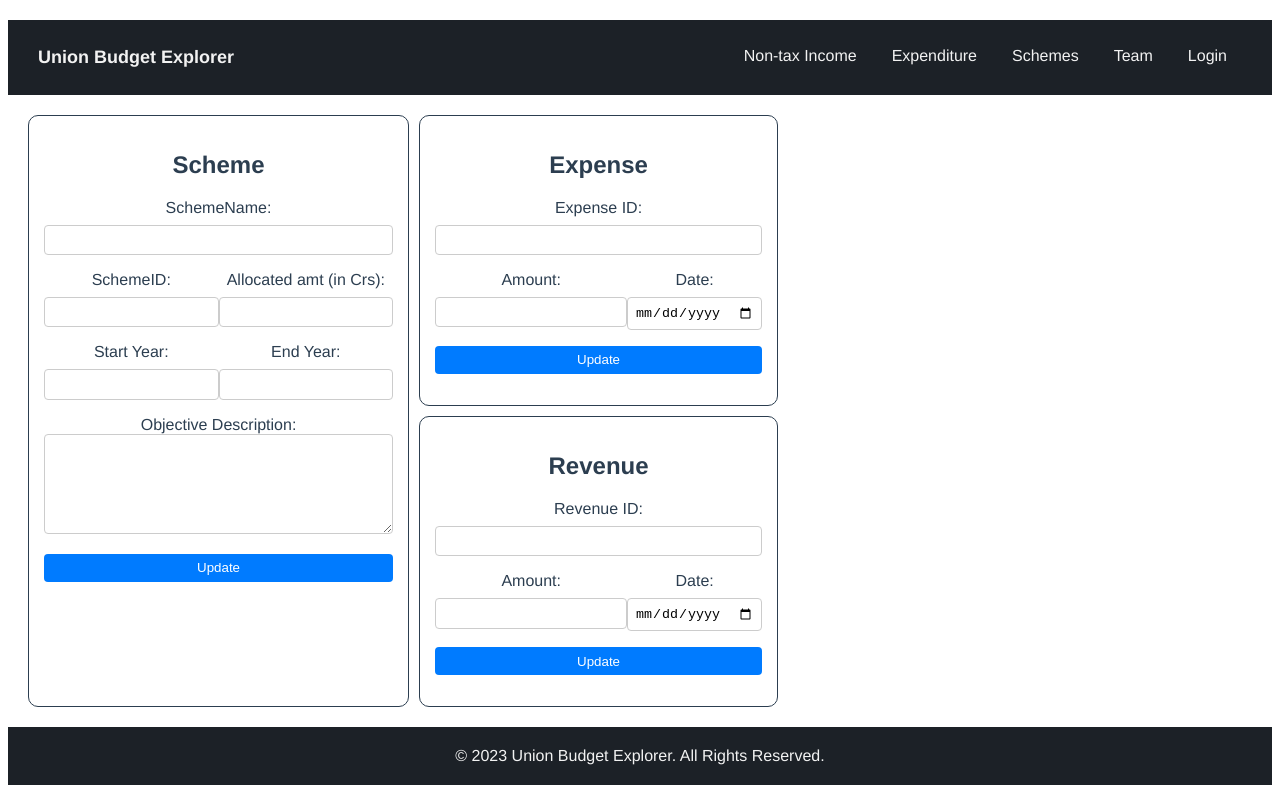
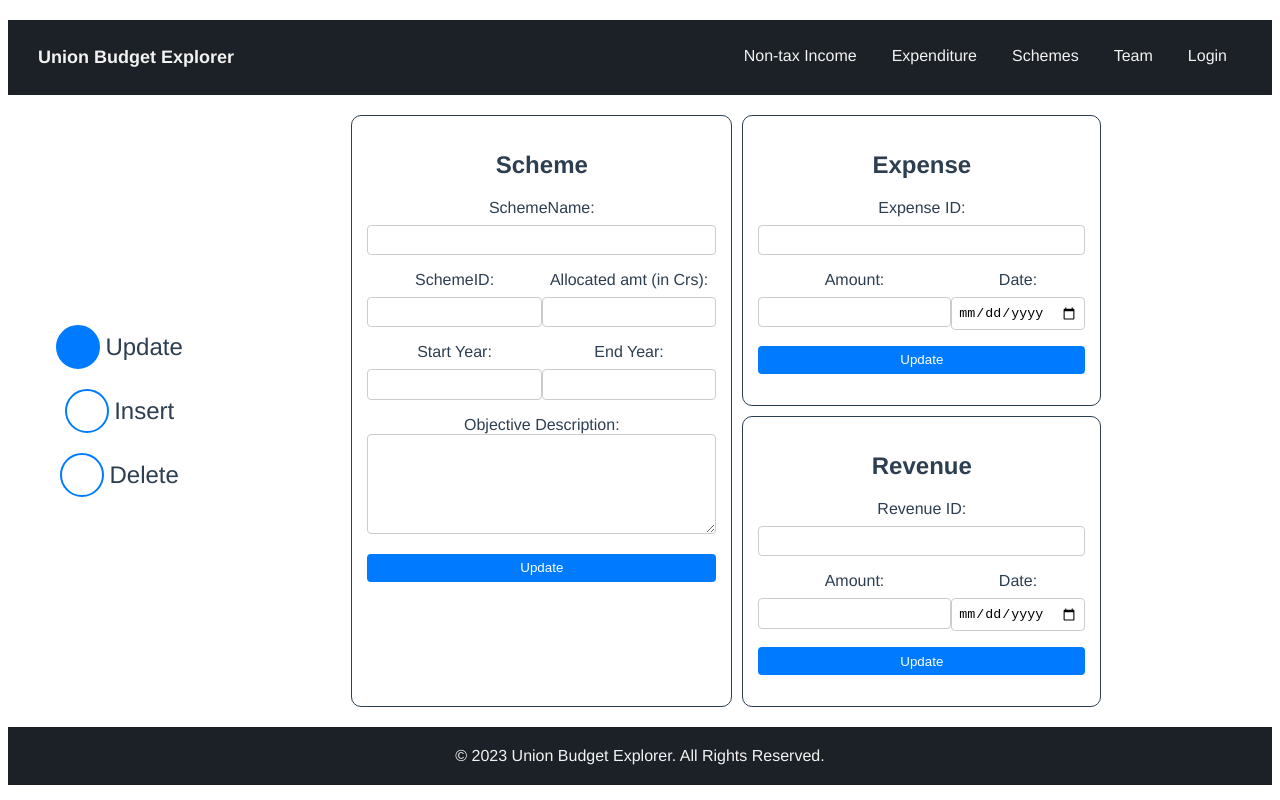
Before and after one commit to Hariprasath8064/Union-Budget-Explorer, a Vue app in the folder Frontend/: page /Admin in a window 1280 px wide. Built offline with nearby package versions, Linux system fonts and the light colour scheme.

Commit message:
Admin dashboard v1

```diff
--- a/Frontend/src/components/Admin/Admin.vue
+++ b/Frontend/src/components/Admin/Admin.vue
@@ -1,17 +1,86 @@
 <template>
-  <Update />
+  <div class="container">
+    <div class="choice">
+      <label>
+        <input type="radio" v-model="selectedOption" value="update" />
+        <span class="radio-label"></span>
+        Update
+      </label>
+      <label>
+        <input type="radio" v-model="selectedOption" value="insert" />
+        <span class="radio-label"></span>
+        Insert
+      </label>
+      <label>
+        <input type="radio" v-model="selectedOption" value="delete" />
+        <span class="radio-label"></span>
+        Delete
+      </label>
+    </div>
+    <div class="selected-component">
+      <component :is="selectedOption" />
+    </div>
+  </div>
 </template>
 
 <script>
-  import Update from '@/components/Admin/Updatez/Update.vue'
-  export default{
-    components: {
-      Update,
+import Update from '@/components/Admin/Updatez/Update.vue';
 
-    }
-  }
+export default {
+  components: {
+    Update,
+  },
+  data() {
+    return {
+      selectedOption: 'update', // Default to 'Update'
+    };
+  },
+};
 </script>
 
-<style>
+<style scoped>
+.container {
+  display: flex;
+  gap: 100px;
+}
 
+.choice {
+  display: flex;
+  flex-direction: column;
+  align-items: center;
+  justify-content: center;
+  gap: 20px;
+  width: 300px;
+}
+
+.choice >>> .radio-label {
+  font-size: 44px;
+  display: inline-block;
+  width: 40px;
+  height: 40px;
+  border: 2px solid #007BFF;
+  border-radius: 50%;
+  margin-right: 5px;
+  vertical-align: middle;
+}
+
+/* Customize radio button appearance */
+.choice input[type="radio"] {
+  display: none;
+}
+
+.choice label {
+  display: flex;
+  align-items: center;
+  cursor: pointer;
+  font-size: 24px; /* Set your desired font size here */
+}
+
+.choice input[type="radio"]:checked + .radio-label {
+  background-color: #007BFF; /* Customize the fill color when checked */
+}
+
+.selected-component {
+  width: 100%;
+}
 </style>
--- /dev/null
+++ b/Frontend/src/components/Admin/Delete/Delete.vue
@@ -0,0 +1,134 @@
+<template>
+  <div class="main-body">
+    <div class="title">
+      <h2>Scheme</h2>
+    </div>
+    <div class="form-container">
+      <form @submit.prevent="submitForm">
+        <div class="form-group">
+          <label for="SchemeName">SchemeName:</label>
+          <input type="text" id="SchemeName" v-model="formData.Scheme_name" required />
+        </div>
+
+        <div class="column-group">
+          <div class="form-group">
+            <label for="schemeID">SchemeID:</label>
+            <input type="text" id="schemeID" v-model="formData.Scheme_id" required />
+          </div>
+
+          <div class="form-group">
+            <label for="allocatedAmt">Allocated amt (in Crs):</label>
+            <input type="text" id="allocatedAmt" v-model="formData.Allocated_amount" required />
+          </div>
+        </div>
+
+        <div class="column-group">
+          <div class="form-group">
+            <label for="startYr">Start Year:</label>
+            <input type="text" id="startYr" v-model="formData.Start_year" required />
+          </div>
+
+          <div class="form-group">
+            <label for="endYr">End Year:</label>
+            <input type="text" id="endYr" v-model="formData.End_year" required />
+          </div>
+        </div>
+
+        <div class="form-group" style="display: block;">
+          <label for="ObjDesc">Objective Description:</label>
+          <textarea id="ObjDesc" v-model="formData.Objective_description" required></textarea>
+        </div>
+
+        <div class="form-group">
+          <button type="submit">Update</button>
+        </div>
+      </form>
+    </div>
+  </div>
+</template>
+
+<script>
+import axios from 'axios';
+export default {
+  data() {
+    return {
+      formData: {
+        Scheme_id: '',
+        Scheme_name: '',
+        Start_year: '',
+        End_year: '',
+        Objective_description: '',
+        Allocated_amount: ''
+      },
+    };
+  },
+  methods: {
+    async submitForm() {
+      this.formData.Allocated_amount = parseInt(this.formData.Allocated_amount, 10);
+      this.formData.Scheme_id = parseInt(this.formData.Scheme_id, 10);
+      this.formData.Start_year = parseInt(this.formData.Start_year, 10);
+      this.formData.End_year = parseInt(this.formData.End_year, 10);
+      console.log('Form submitted with data:', this.formData);
+      try {
+        const response = await axios.post('http://localhost:5000/admin/updatescheme', this.formData)
+
+        console.log('API response:', response.status, response.statusText, response.data);
+
+      } catch (error) {
+        console.error('Error submitting form:', error);
+      }
+    },
+  },
+};
+</script>
+
+<style scoped>
+
+.main-body{
+  border-radius: 10px;
+  border: 1px solid #2c3e50;
+  padding: 15px;
+  max-width: 400px;
+}
+.form-container {
+  max-width: 400px;
+}
+
+.column-group {
+  display: flex;
+  flex-direction: row;
+  justify-content: space-between;
+}
+
+.form-group {
+  display: flex;
+  flex-direction: column;
+  margin-bottom: 1em;
+}
+
+label {
+  margin-bottom: 0.5em;
+}
+
+input,
+textarea {
+  width: 100%;
+  padding: 0.5em;
+  box-sizing: border-box;
+  border: 1px solid #ccc;
+  border-radius: 4px;
+}
+
+textarea {
+  height: 100px;
+}
+
+button {
+  padding: 0.5em 1em;
+  background-color: #007BFF;
+  color: #fff;
+  border: none;
+  border-radius: 4px;
+  cursor: pointer;
+}
+</style>
--- a/Frontend/src/components/Admin/Updatez/Revenue.vue
+++ b/Frontend/src/components/Admin/Updatez/Revenue.vue
@@ -7,7 +7,7 @@
       <form @submit.prevent="submitForm">
         <div class="form-group">
           <label for="RevenueID">Revenue ID:</label>
-          <input type="text" id="RevenueID" v-model="formData.RevenueID" required />
+          <input type="text" id="RevenueID" v-model="formData.Revenue_id" required />
         </div>
 
         <div class="column-group">
@@ -18,7 +18,7 @@
 
           <div class="form-group">
             <label for="date">Date:</label>
-            <input type="date" id="date" v-model="formData.Date" required />
+            <input type="date" id="date" v-model="formData.Collection_date" required />
           </div>
         </div>
 
@@ -31,20 +31,31 @@
 </template>
 
 <script>
+import axios from 'axios';
+
 export default {
   data() {
     return {
       formData: {
-        RevenueID: '',
+        Revenue_id: '',
         Amount: '',
-        Date: '',
+        Collection_date: '', // Corrected spelling here
       },
     };
   },
   methods: {
-    submitForm() {
-      // Handle form submission logic here
+    async submitForm() {
+      this.formData.Revenue_id = parseInt(this.formData.Revenue_id, 10);
+      this.formData.Amount = parseFloat(this.formData.Amount);
       console.log('Form submitted with data:', this.formData);
+      try {
+        const response = await axios.post('http://localhost:5000/admin/updaterevenue', this.formData);
+
+        console.log('API response:', response.status, response.statusText, response.data);
+
+      } catch (error) {
+        console.error('Error submitting form:', error);
+      }
     },
   },
 };
```
Also changed, not shown: 1 other file (tests, documents, lock files or other folders).
